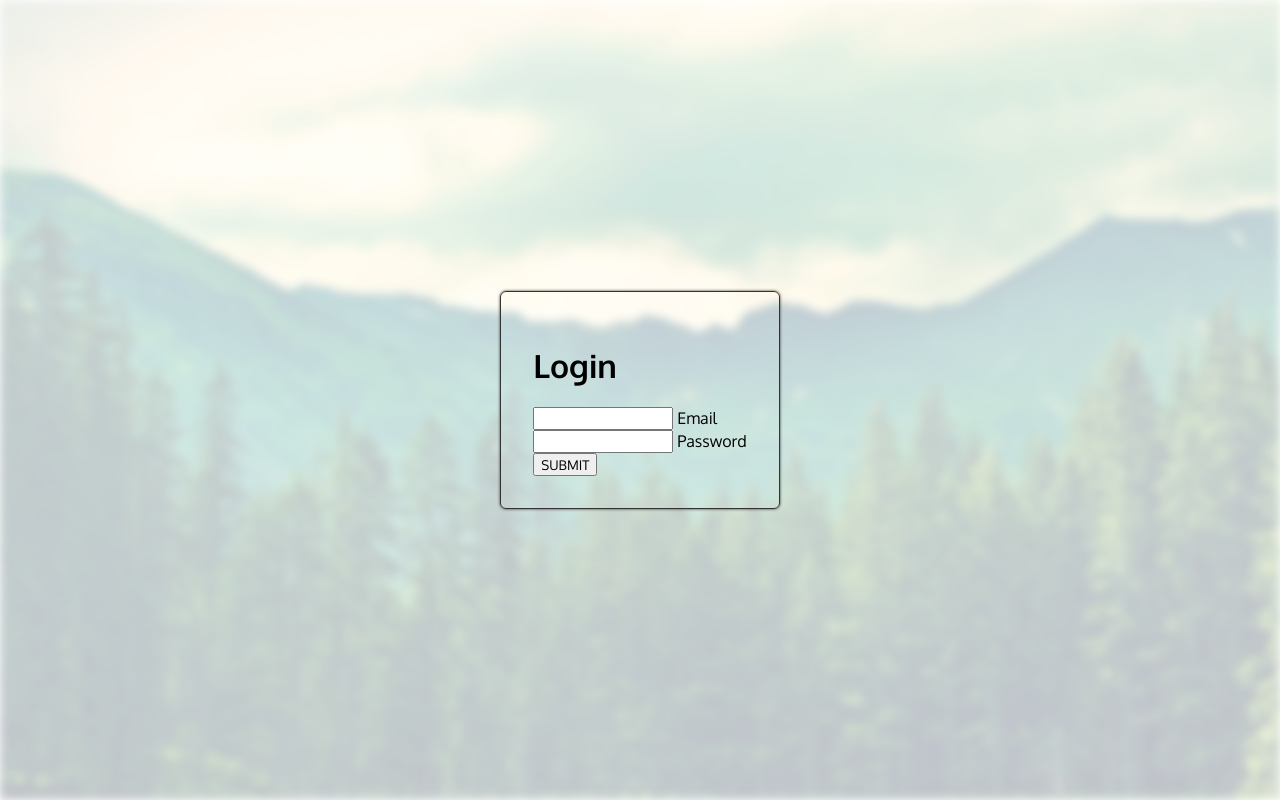
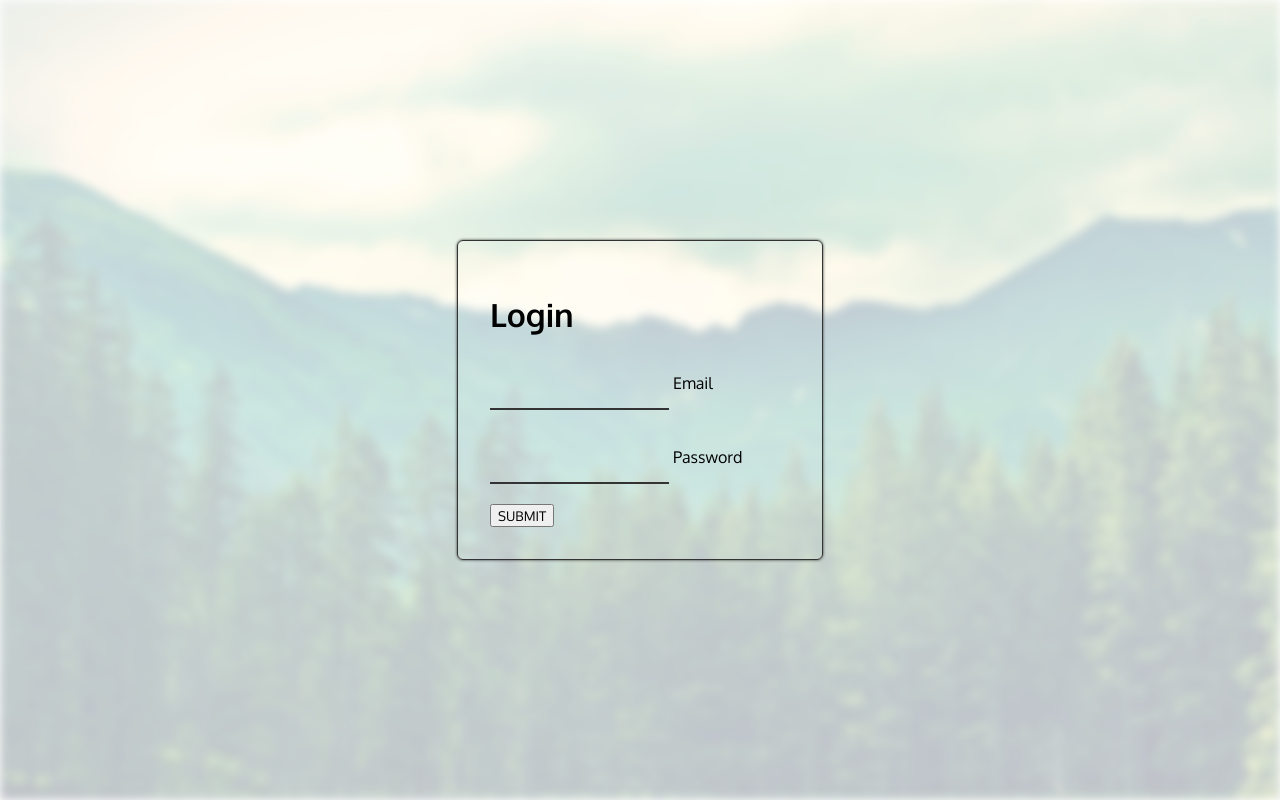
Before and after one commit to doums10/form-css, a website: page index.html in a window 1280 px wide. Drawn offline with Linux system fonts and the light colour scheme.

Commit message:
form inputs done

```diff
--- a/style.css
+++ b/style.css
@@ -9,24 +9,39 @@ body {
 	align-items: center;
 	justify-content: center;
 	flex-direction: column;
-	min-height:100vh;
-	margin:0;
+	min-height: 100vh;
+	margin: 0;
 }
-body::before{
-	content:"";
+body::before {
+	content: "";
 	position: absolute;
-	top:0;
-	left:0;
-	width:100%;
-	height:100%;
+	top: 0;
+	left: 0;
+	width: 100%;
+	height: 100%;
 	z-index: -100;
 	background: url(./media/basic-pics/wallpapers-hd-forest-hd-desktop-wallpapers-amazing-windows-1920x1080.jpg);
 	filter: blur(5px) opacity(25%);
+}
+.container {
+	border: 1px solid #333;
+	padding: 2rem;
+	border-radius: 6px;
+	box-shadow: 0 0 3px #333;
+}
+.form-control {
+	position: relative;
+	margin: 20px 0;
+	width: 300px;
+}
 
+.form-control input {
+	border: 0;
+	border-bottom: 2px solid #333;
+	font-size: 18px;
+	font-family: inherit;
+	padding: 15px 0;
+	outline: none;
+	transition:all 0.2s ease-in;
+	background: transparent;
 }
-.container{
-	border:1px solid #333;
-	padding:2rem;
-	border-radius: 6px;
-	box-shadow:0 0 3px #333;
-}
```
